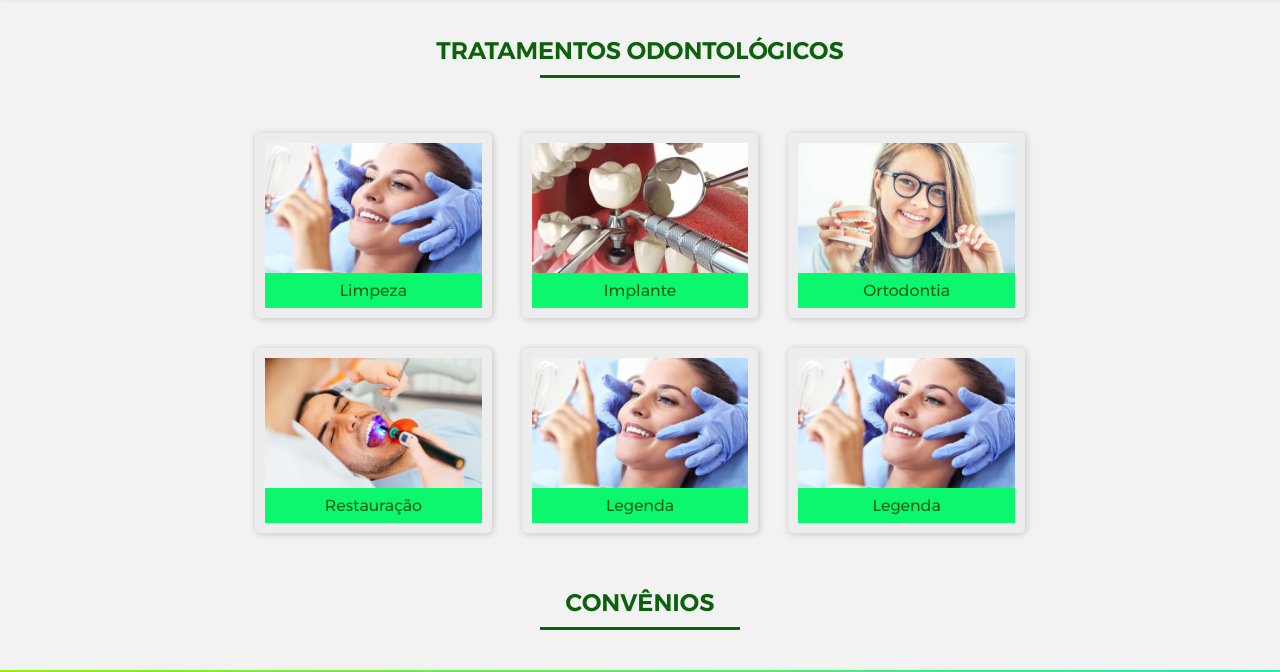
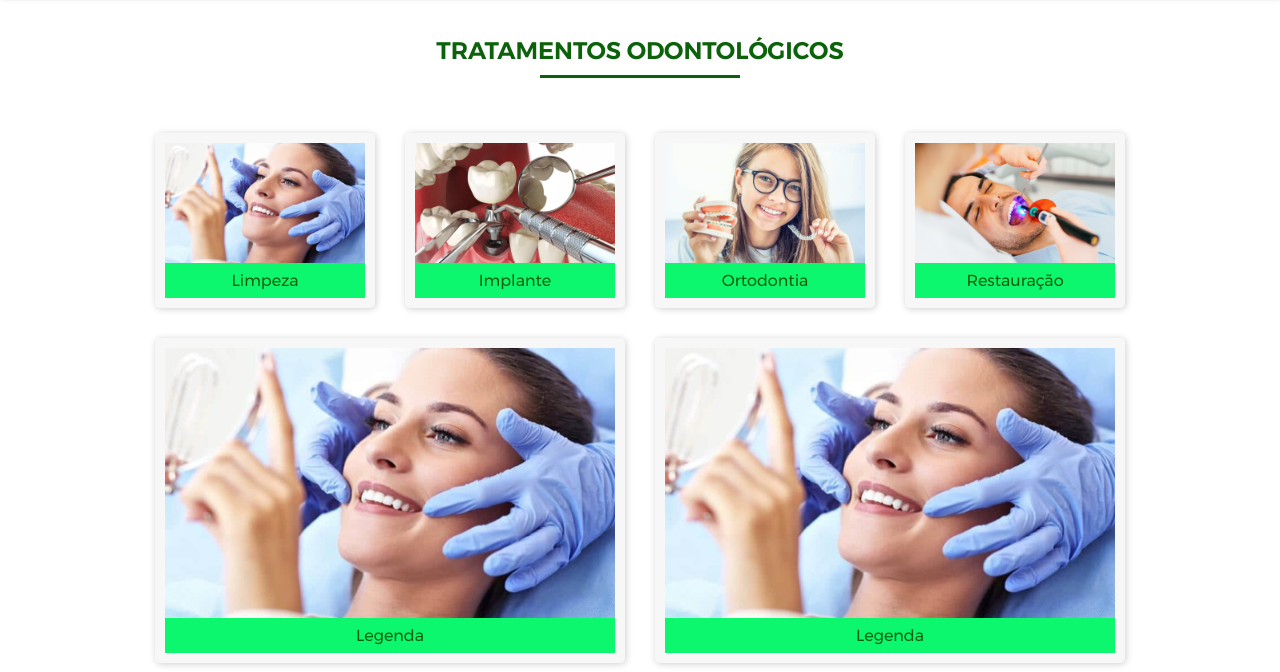
Before and after one commit to LucasMeloTorres/clinica-proike-01.05.22, a plain HTML site: page index.html in a window 1280 px wide. Shown: the part 575-1247 px from the top of the page. Drawn offline with Linux system fonts and the light colour scheme.

Commit message:
responsive 06.05

```diff
--- a/index.html
+++ b/index.html
@@ -5,6 +5,7 @@
     <meta http-equiv="X-UA-Compatible" content="IE=edge">
     <meta name="viewport" content="width=device-width, initial-scale=1.0">
     <link rel="stylesheet" href="style.css">
+    <link rel="stylesheet" href="responsiv.css">
     <link rel="shortcut icon" href="imagens/iconprolike.png" type="image/x-icon">
     <link rel="stylesheet" href="fontawesome/css/all.min.css">
     <title>Sorriso Prolike</title>
--- a/style.css
+++ b/style.css
@@ -31,7 +31,8 @@
 }
 
 body{
-    background-color: #62636215;
+    max-width: 1800px;
+    margin: 0px auto;
 }
 
 /*ESTILO MENU*/
@@ -158,7 +159,7 @@ ul{
 .flex{
     display: flex;
     flex-wrap: wrap; /* pode quebrar de acordo com o tamnho da tela*/
-    max-width: 800px; /* segurar o container no tamanho maximo da caixa*/
+    max-width: 1000px; /* segurar o container no tamanho maximo da caixa*/
     margin: 0 auto; /* centralizar na pagina*/
 }
 
```
Also changed, not shown: responsiv.css (added).
